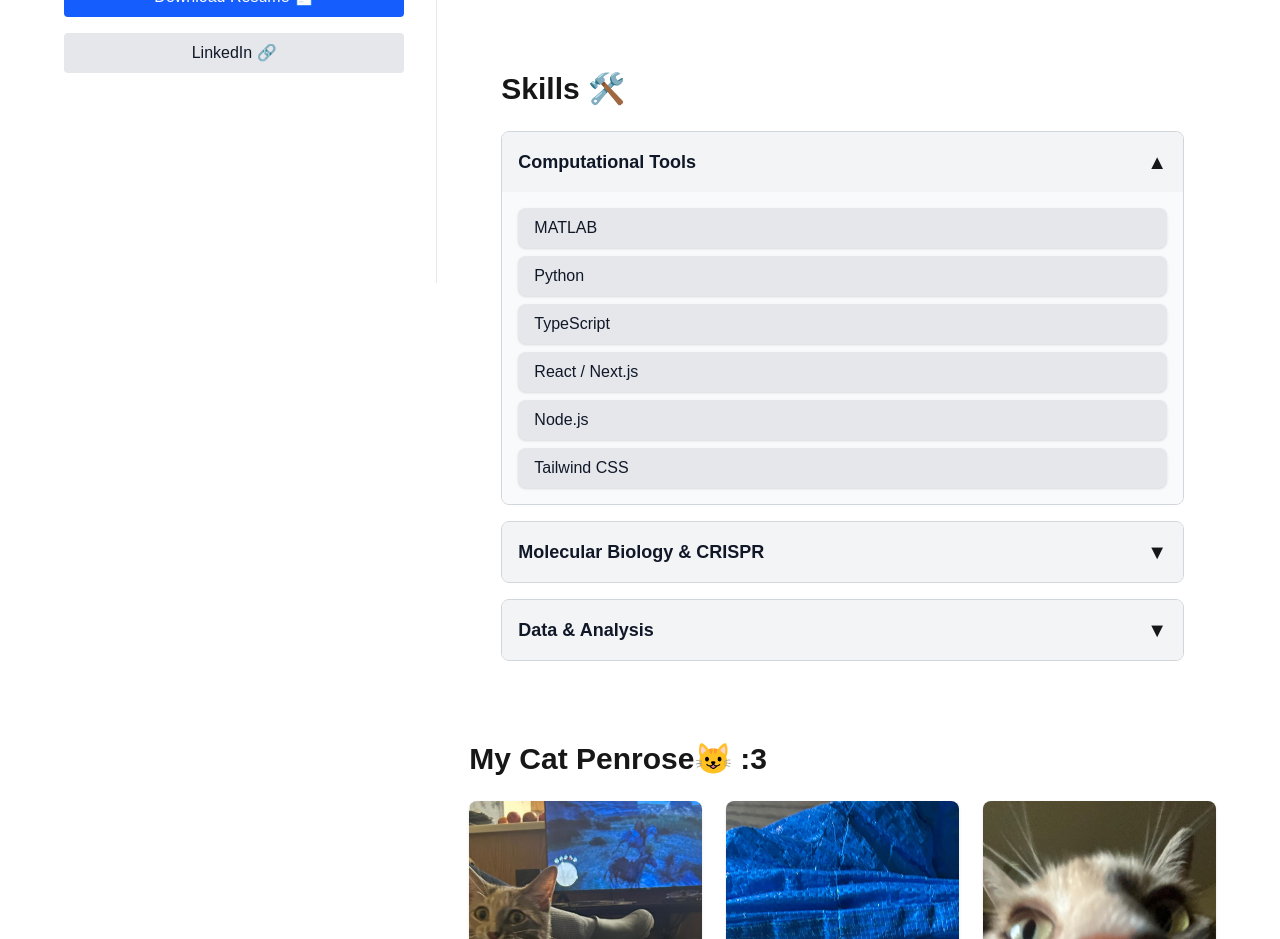
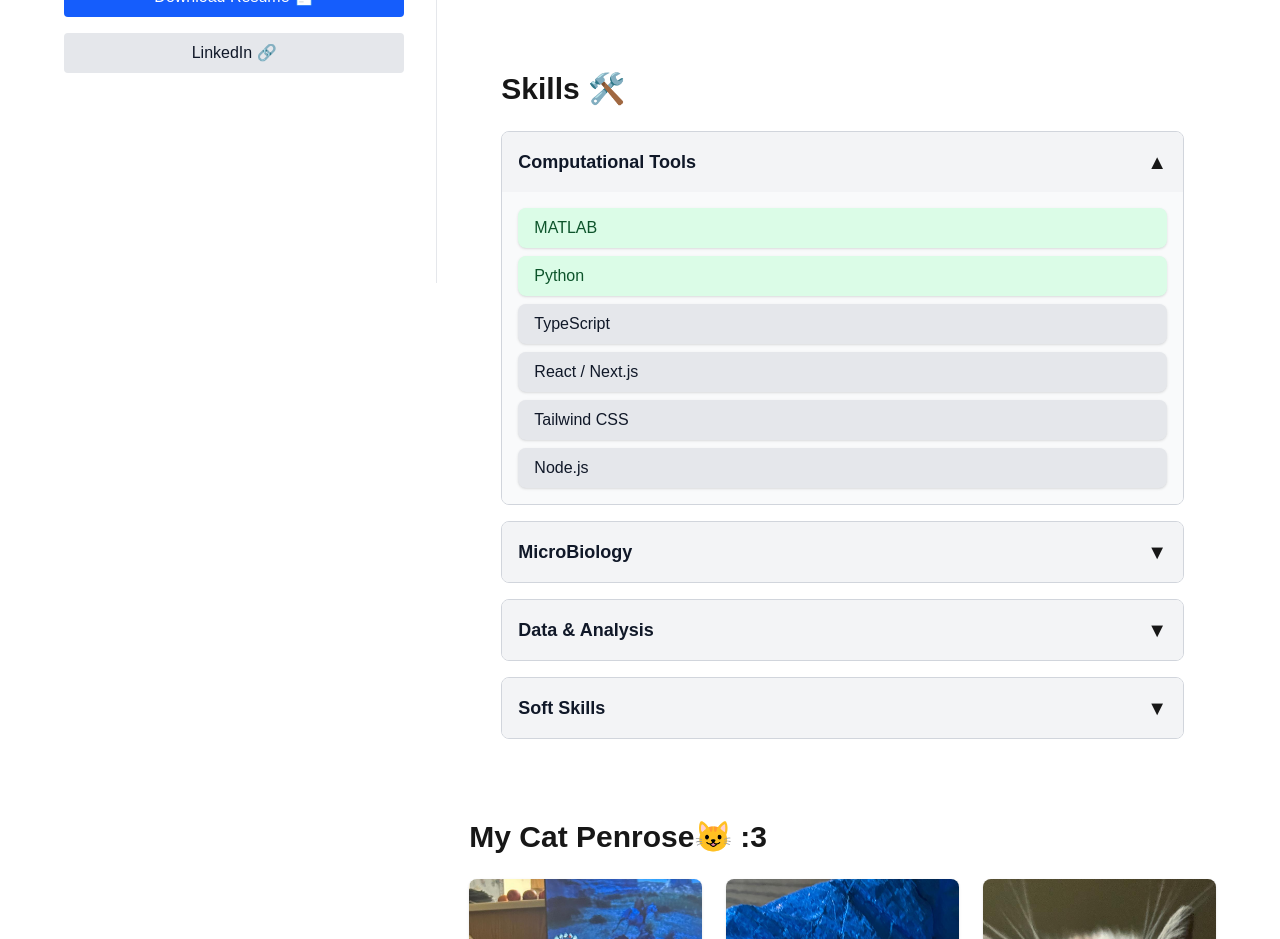
Before and after one commit to B-M-Anderson/Peninsula, a Next.js app: page / in a window 1280 px wide. Shown: the part 620-1559 px from the top of the page. Built offline with nearby package versions, Linux system fonts and the light colour scheme; no server answers.

Commit message:
skills update 2

```diff
--- a/app/components/SkillsSection.tsx
+++ b/app/components/SkillsSection.tsx
@@ -8,35 +8,54 @@ export default function SkillsSection() {
     {
       name: "Computational Tools",
       skills: [
-        "MATLAB",
-        "Python",
-        "TypeScript",
-        "React / Next.js",
-        "Node.js",
-        "Tailwind CSS",
+        { name: "MATLAB", strong: true },
+        { name: "TypeScript", strong: false },
+        { name: "React / Next.js", strong: false },
+        { name: "Tailwind CSS", strong: false },
+        { name: "Python", strong: true },
+        { name: "Node.js", strong: false },
       ],
     },
     {
-      name: "Molecular Biology & CRISPR",
+      name: "MicroBiology",
       skills: [
-        "PRISM",
-        "CRISPR Gene Editing Concepts",
-        "gRNA Design",
-        "Sequence Alignment",
-        "Bioinformatics Basics",
+        { name: "Bacterial experimental techniques", strong: true },
+        { name: "Cloning & Transformation", strong: true },
+        { name: "PCR & Gel Electrophoresis", strong: true },
+        { name: "PRISM", strong: false },
+        { name: "CRISPR Gene Editing Concepts", strong: false },
+        { name: "gRNA Design", strong: false },
+        { name: "Sequence Alignment", strong: false },
+        { name: "Bioinformatics Basics", strong: true },
       ],
     },
     {
       name: "Data & Analysis",
       skills: [
-        "Data Analysis",
-        "Visualization",
-        "Statistics",
-        "Experiment Design"
+        { name: "Data Analysis", strong: true },
+        { name: "Visualization", strong: false },
+        { name: "Experimental Design", strong: true },
+        { name: "Statistics", strong: false },
+      ],
+    },
+    {
+      name: "Soft Skills",
+      skills: [
+        { name: "Professional Communication", strong: true },
+        { name: "Technical Presentation", strong: true },
+        { name: "Team Collaboration & Management", strong: true },
+        { name: "Customer Service & Relations", strong: false },
       ],
     },
   ];
 
+  // Colors
+  const strongColor =
+    "bg-green-100 dark:bg-green-800 text-green-900 dark:text-green-100";
+  const normalColor =
+    "bg-gray-200 dark:bg-gray-800 text-gray-900 dark:text-gray-100";
+
+  // Default open first category
   const [openCategory, setOpenCategory] = useState<number | null>(0);
 
   const toggle = (index: number) =>
@@ -47,7 +66,13 @@ export default function SkillsSection() {
       <h2 className="text-3xl font-bold mb-6">Skills 🛠️</h2>
 
       <div className="space-y-4">
-        {categories.map((cat, index) => (
+        {categories.map((cat, index) => {
+          // Auto-sort: strong → normal
+          const sortedSkills = [...cat.skills].sort(
+            (a, b) => Number(b.strong) - Number(a.strong)
+          );
+
+          return (
             <div
               key={cat.name}
               className="border border-gray-300 dark:border-gray-700 rounded-lg overflow-hidden"
@@ -78,21 +103,22 @@ export default function SkillsSection() {
                     transition={{ duration: 0.25 }}
                     className="p-4 space-y-2 bg-gray-50 dark:bg-gray-900"
                   >
-                  {cat.skills.map((skill) => (
+                    {sortedSkills.map((skill) => (
                       <div
-                      key={skill}
-                      className="px-4 py-2 bg-gray-200 dark:bg-gray-800
-                                 text-gray-900 dark:text-gray-100
-                                 rounded-lg shadow-sm"
+                        key={skill.name}
+                        className={`px-4 py-2 rounded-lg shadow-sm ${
+                          skill.strong ? strongColor : normalColor
+                        }`}
                       >
-                      {skill}
+                        {skill.name}
                       </div>
                     ))}
                   </motion.div>
                 )}
               </AnimatePresence>
             </div>
-        ))}
+          );
+        })}
       </div>
     </section>
   );
```
Lines whose indentation alone changed are shown as unchanged.
